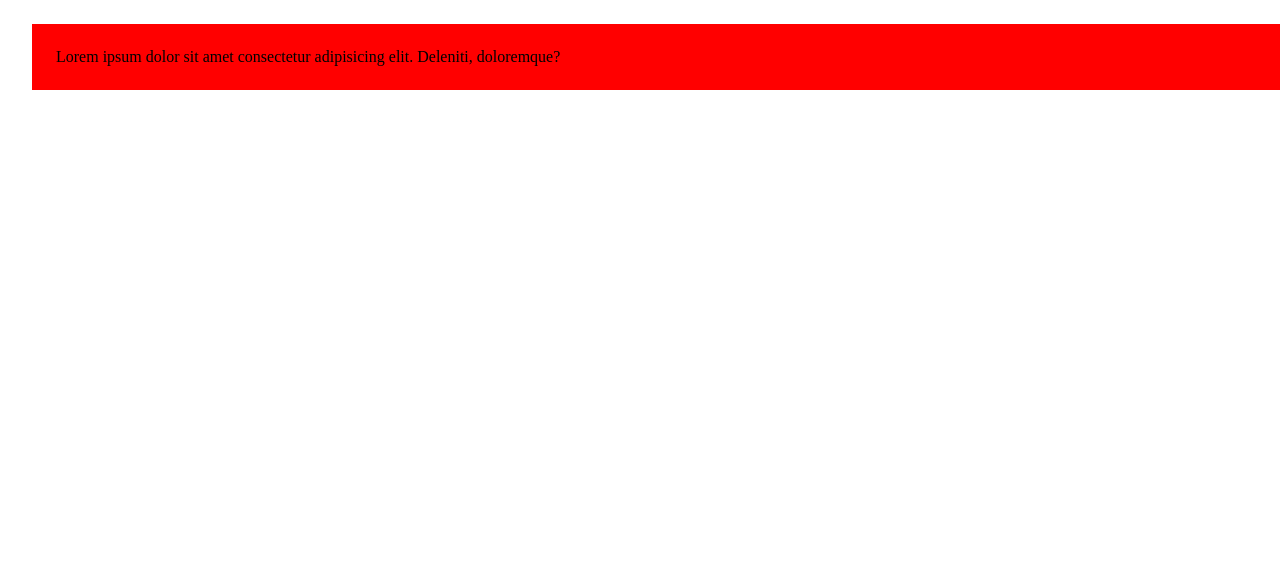
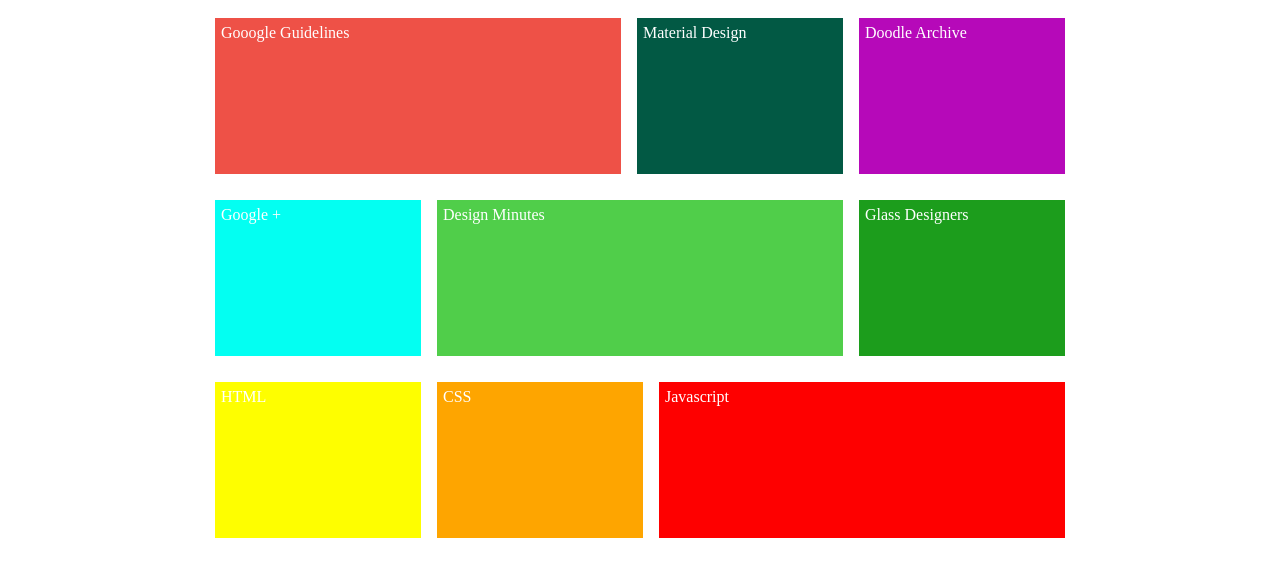
Before and after one commit to rushikesh85/Box-Model, a plain HTML site: page index.html in a window 1280 px wide. Drawn offline with Linux system fonts and the light colour scheme.

Commit message:
Added files

```diff
--- a/index.html
+++ b/index.html
@@ -1,14 +1,31 @@
 <!DOCTYPE html>
 <html lang="en">
+
 <head>
     <meta charset="UTF-8">
     <meta name="viewport" content="width=device-width, initial-scale=1.0">
     <title>Box Model</title>
     <link rel="stylesheet" href="style.css">
 </head>
+
 <body>
-    <div class="div">
-        Lorem ipsum dolor sit amet consectetur adipisicing elit. Deleniti, doloremque?
+    <div class="box-container">
+        <div class="box box1">Gooogle Guidelines</div>
+        <div class="box box2">Material Design</div>
+        <div class="box box3">Doodle Archive</div>
+    </div>
+
+    <div class="box-container2">
+        <div class="box box4">Google +</div>
+        <div class="box box5">Design Minutes</div>
+        <div class="box box6">Glass Designers</div>
+    </div>
+
+    <div class="box-container3">
+        <div class="box box7">HTML</div>
+        <div class="box box8">CSS</div>
+        <div class="box box9">Javascript</div>
     </div>
 </body>
+
 </html>
--- a/style.css
+++ b/style.css
@@ -1,8 +1,60 @@
-.div{
-    background-color: red;
-    padding: 24px;
-    margin: 24px;
-    /* display: inline-block; */
+.box-container,
+.box-container2,
+.box-container3 {
+    justify-content: center;
+    margin: 10px;
+    display: flex;
     box-sizing: border-box;
-    width: 100%;
 }
+
+.box {
+    margin: 8px;
+    color: rgb(255, 255, 255);
+    padding-top: 6px;
+    padding-left: 6px;
+    height: 150px;
+    width: 200px;
+}
+
+.box1,
+.box5,
+.box9 {
+    height: 150px;
+    width: 400px;
+}
+
+.box1 {
+    background-color: rgb(238, 81, 71);
+}
+
+.box2 {
+    background-color: rgb(2, 89, 68);
+}
+
+.box3 {
+    background-color: rgb(182, 9, 185);
+}
+
+.box4 {
+    background-color: rgb(3, 255, 242);
+}
+
+.box5 {
+    background-color: rgb(80, 206, 74);
+}
+
+.box6 {
+    background-color: rgb(28, 157, 28);
+}
+
+.box7 {
+    background-color: rgb(254, 254, 0);
+}
+
+.box8 {
+    background-color: rgb(254, 165, 0);
+}
+
+.box9 {
+    background-color: rgb(254, 0, 0);
+}
```
